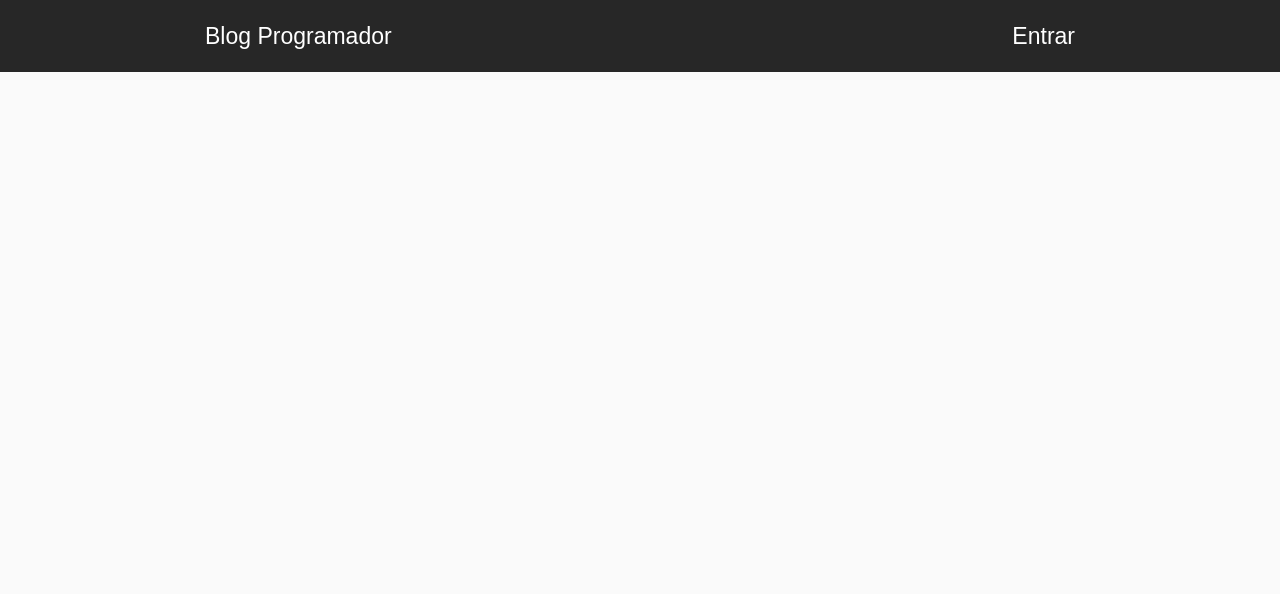
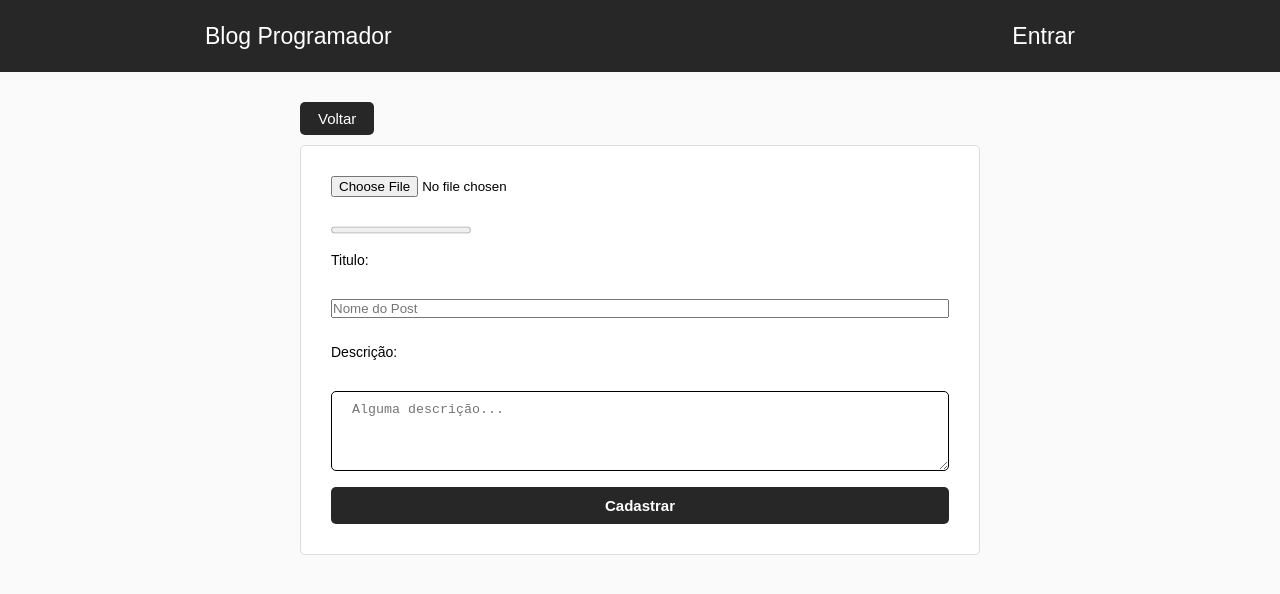
Before and after one commit to fernandoreis9173/projeto-blog, a React (Create React App) app: page /dashboard/new in a window 1280 px wide. Shown: the top 594 px of the page. Built offline with nearby package versions, Linux system fonts and the light colour scheme; no server answers; sample sign-in values are in the browser's storage.

Commit message:
uploading post image

```diff
--- a/src/App.js
+++ b/src/App.js
@@ -7,6 +7,7 @@ import Login from './components/Login';
 import Dashboard from './components/Dashboard';
 import Register from './components/Register';
 import Header from './components/Header';
+import New from './components/New';
 import './global.css';
 
 class App extends Component{
@@ -31,6 +32,7 @@ class App extends Component{
           <Route exact path="/login" component={Login} />
           <Route exact path="/dashboard" component={Dashboard} />
           <Route exact path="/register" component={Register} />
+          <Route exact path="/dashboard/new" component={New} />
         </Switch>
       </BrowserRouter>
     ): (
--- /dev/null
+++ b/src/components/Dashboard/dashboard.css
@@ -0,0 +1,22 @@
+div#dashboard{
+    width: 100%;
+    max-width: 930px;
+    margin: 20px auto;
+    padding: 0 30px;
+}
+
+div#dashboard .user-info{
+    display: flex;
+    height: 50px;
+    align-items: center;
+}
+
+div#dashboard .user-info a{
+    margin-left: 10px;
+    padding: 8px;
+    border-radius: 6px;
+    font-size: 20px;
+    background-color: darkred;
+    color: #FFF;
+    text-decoration: none;
+}
--- a/src/components/Dashboard/index.js
+++ b/src/components/Dashboard/index.js
@@ -1,11 +1,52 @@
-import React, { Component} from 'react';
+import React, {Component} from 'react';
+import {Link, withRouter} from 'react-router-dom';
+import firebase from '../../firebase';
+import './dashboard.css';
 
-export default class Dashboard extends Component{
+class Dashboard extends Component{
+
+    constructor(props){
+        super(props);
+        this.state = {
+            nome: localStorage.nome
+        };
+
+        this.logout = this.logout.bind(this);
+    }
+
+    async  componentDidMount(){
+        if(!firebase.getCurrent()){
+            this.props.history.replace('/login');
+            return null;
+        }
+
+        firebase.getUserName((info)=>{
+            localStorage.nome = info.val().nome;
+            this.setState({nome: localStorage.nome});
+        })
+    }
+
+    logout = async () => {
+        await firebase.logout()
+        .catch((error) =>{
+            console.log(error);
+        });
+        localStorage.removeItem("nome");
+        this.props.history.push('/');
+    }
+
     render(){
         return(
-            <div>
-                <h1>Tela Painel</h1>
+            <div id="dashboard">
+                <div className="user-info">
+                <h1>Olá {this.state.nome}</h1>
+                <Link to ="/dashboard/new">Novo Post</Link>
+                </div>
+                     <p>Logado com: {firebase.getCurrent()}</p><br/>
+                <button onClick={()=> this.logout()}>Deslogar</button>
             </div>
-        )
+        );
     }
 }
+
+export default withRouter(Dashboard);
--- a/src/components/Home/home.css
+++ b/src/components/Home/home.css
@@ -30,6 +30,7 @@ section#post article header span{
 
 section#post article > img{
     width: 100%;
+    max-height: 539px;
 }
 
 section#post article footer{
--- a/src/components/Home/index.js
+++ b/src/components/Home/index.js
@@ -22,6 +22,7 @@ class Home extends Component{
                     autor: ChildItem.val().autor,
                 })
             });
+            state.posts.reverse();
             this.setState(state);
         })
     }
--- /dev/null
+++ b/src/components/New/index.js
@@ -0,0 +1,131 @@
+import React, {Component} from 'react';
+import {Link, withRouter, Route} from 'react-router-dom';
+import firebase from '../../firebase';
+import './new.css';
+
+class New extends Component{
+
+        constructor(props){
+            super(props);
+            this.state = {
+                titulo: '',
+                imagem:'null',
+                url:'',
+                descricao:'',
+                alert:'',
+                progress:''
+            };
+
+            this.cadastrar = this.cadastrar.bind(this);
+            this.handleFile = this.handleFile.bind(this);
+            this.handleUpload = this.handleUpload.bind(this);
+        }
+
+        componentDidMount(){
+            if(!firebase.getCurrent()){
+                this.props.history.replace('/');
+                return null;
+            }
+        }
+
+        cadastrar = async(e) => {
+            e.preventDefault();
+
+            if  (this.state.titulo !== '' &&
+                this.state.imagem !== '' &&
+                this.state.descricao !== '' &&
+                this.state.imagem !== null &&
+                this.state.url !== ''){
+             let posts = firebase.app.ref('posts');
+              let chave = posts.push().key;
+                await posts.child(chave).set({
+                    titulo: this.state.titulo,
+                    image: this.state.url,
+                    descricao: this.state.descricao,
+                    autor: localStorage.nome
+                });
+                this.props.history.push('/dashboard');
+            } else{
+                this.setState({alert: 'Preencha todos os campos!'});
+            }
+        }
+
+        handleFile = async (e) => {
+                if(e.target.files[0]){
+                    const image = e.target.files[0];
+
+                    if(image.type === 'image/png' || image.type === 'image/jpeg'){
+                      await this.setState({imagem: image});
+                        this.handleUpload();
+                    }else{
+                        alert('Envie uma imagem do tipo PNG ou JPG');
+                        this.setState({imagem: null});
+                        return null;
+                    }
+                }
+        }
+
+        handleUpload = async () => {
+            const { imagem } = this.state;
+            const currentUid = firebase.getCurrentUid();
+
+            const uploadTaks = firebase.storage
+            .ref(`images/${currentUid}/${imagem.name}`)
+            .put(imagem);
+
+            await uploadTaks.on('state_changed',
+            (snapshot)=>{
+                // progress
+                const progress = Math.round((snapshot.bytesTransferred / snapshot.totalBytes) * 100
+                );
+                this.setState({progress});
+            },
+            (error)=>{
+                // error
+                console.log('Error imagem:' + error);
+            },
+            ()=>{
+                // sucesso!
+                firebase.storage.ref(`images/${currentUid}`)
+                .child(imagem.name).getDownloadURL()
+                .then(url =>{
+                    this.setState({url: url});
+                })
+            })
+        }
+
+    render(){
+        return(
+            <div>
+                <header id="new">
+                    <Link to="/dashboard">Voltar</Link>
+                </header>
+
+                <form onSubmit={this.cadastrar} id="new-post">
+
+                <span>{this.state.alert}</span>
+
+                     <input type="file"
+                    onChange={this.handleFile} /><br/>
+                    {this.state.url !== ''?
+                    <img src = {this.state.url} width="250" height="150" alt="capa do post"/>
+                    :
+                    <progress value={this.state.progress} max="100" />
+                }
+
+                    <label>Titulo:</label><br/>
+                    <input type="text" placeholder="Nome do Post" value={this.state.titulo} autoFocus
+                    onChange={(e) => this.setState({titulo: e.target.value})} /><br/>
+
+                    <label>Descrição:</label><br/>
+                    <textarea type="text" placeholder="Alguma descrição..." value={this.state.descricao}
+                    onChange={(e) => this.setState({descricao: e.target.value})} /><br/>
+
+                    <button type="submit">Cadastrar</button>
+                </form>
+            </div>
+        );
+    }
+}
+
+export default withRouter(New);
--- /dev/null
+++ b/src/components/New/new.css
@@ -0,0 +1,78 @@
+header#new{
+    width: 100%;
+    max-width: 680px;
+    display: flex;
+    flex-direction: column;
+    align-items: flex-start;
+    margin: 30px auto 10px;
+}
+
+header#new a{
+    background: #272727;
+    padding: 8px 18px 8px;
+    border-radius: 5px;
+    color: #FFF;
+    text-decoration: none;
+    font-size: 15px;
+}
+
+form#new-post{
+    background: #FFF;
+    width: 100%;
+    max-width: 680px;
+    margin: 0px auto 0px;
+    padding: 30px;
+    border: 1px solid #DDD;
+    border-radius: 5px;
+    display: flex;
+    flex-direction: column;
+}
+
+form#new-post input{
+    margin-bottom: 10px;
+}
+form#new-post span{
+    text-align: center;
+    color: #FF0000;
+    font-size: 15px;
+}
+
+form#new-post label{
+    margin-bottom: 15px;
+}
+
+form#new-post img{
+    width: 200px;
+    height: 100px;
+    margin-bottom: 15px;
+}
+
+form#new-post progress{
+    margin-bottom: 15px;
+}
+
+form#new-post input[type=test]{
+    height: 40px;
+    border-radius: 5px;
+    border: 1px solid #DDD;
+    padding: 0 20px;
+}
+
+form#new-post textarea{
+    height: 80px;
+    border-radius: 5px;
+    border: 1px solid;
+    padding: 0 20px;
+    padding-top: 10px;
+}
+
+form#new-post button{
+    padding: 10px 20px;
+    border-radius: 5px;
+    border: 0px;
+    background: #272727;
+    color: #FFF;
+    font-weight: bold;
+    font-size: 15px;
+    cursor: pointer;
+}
--- a/src/firebase.js
+++ b/src/firebase.js
@@ -1,6 +1,7 @@
 import app from 'firebase/app';
 import 'firebase/database';
 import 'firebase/auth';
+import 'firebase/storage';
 
         let firebaseConfig = {
             apiKey: "AIzaSyAKfDjJ7156tuw5vFmNzQvfoVWYjpzlroY",
@@ -16,12 +17,18 @@ import 'firebase/auth';
 class firebase{
     constructor(){
         app.initializeApp(firebaseConfig);
+        // Referenciando a database para acessar em outros locais
+        this.app = app.database();
 
-        this.app = app.database();
+        this.storage = app.storage();
     }
 
     login(email, password){
         return app. auth().signInWithEmailAndPassword(email, password)
+    }
+
+    logout(){
+        return app.auth().signOut();
     }
 
     async register(nome, email, password){
@@ -44,5 +51,19 @@ class firebase{
     getCurrent(){
         return app.auth().currentUser && app.auth().currentUser.email
     }
+
+    getCurrentUid(){
+        return app.auth().currentUser && app.auth().currentUser.uid
+    }
+
+    async getUserName(callback){
+        if(!app.auth().currentUser){
+            return null;
+        }
+
+        const uid = app.auth().currentUser.uid;
+        await app.database().ref('usuarios').child(uid)
+        .once('value').then(callback);
+    }
 }
     export default new firebase();
```
